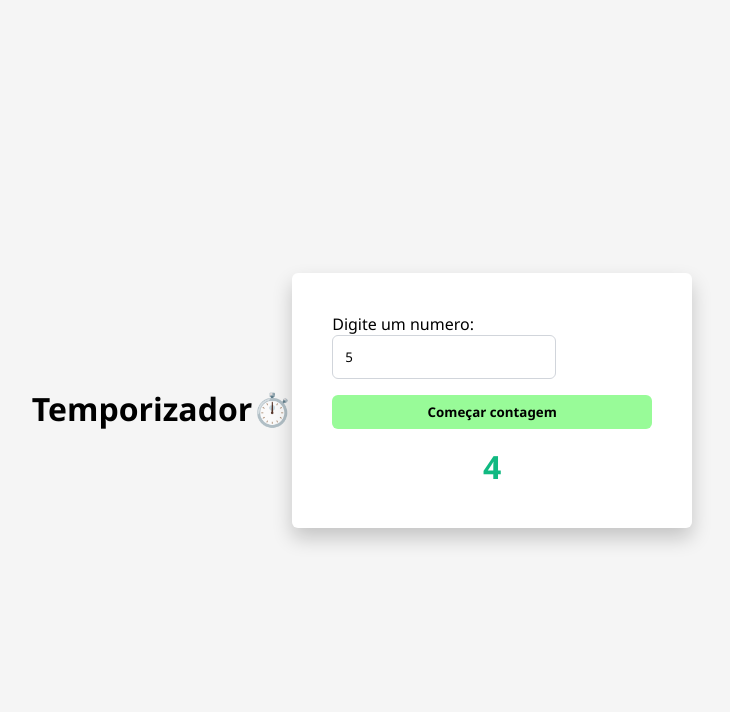
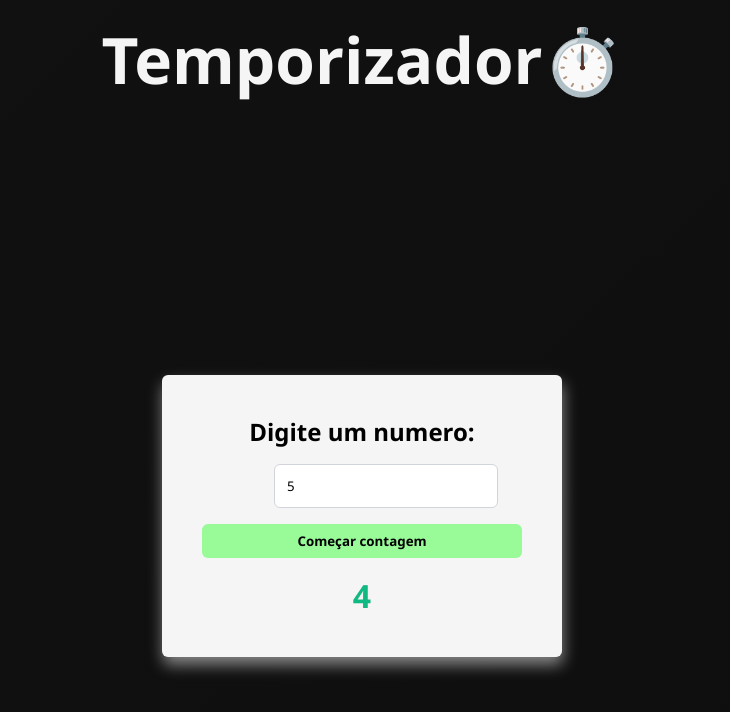
Before and after one commit to Lucas-RibeiroSilva/temporizador-js, a plain HTML site: page index.html in a window 1280 px wide. Both pictures are taken after typing "5" into the empty fields and a click on the button "Começar contagem". Shown: the whole page, without its empty margins (278-1008 px from the left). Drawn offline with Linux system fonts and the light colour scheme.

Commit message:
Add files via upload

```diff
--- a/index.html
+++ b/index.html
@@ -12,14 +12,16 @@
         <p>Temporizador⏱️</p>
     </div>
 
-    <form class="temporizador" id="temporizador">
+    <div class="quadrado">
+        <form class="temporizador" id="temporizador">
+            <p id="titulo-2">Digite um numero:</p>
+            <label for="number"></label>
+            <input type="number" min="1" id="tempo" placeholder="Exemplo: 10">
+            <button type="submit" id="btn-comecar">Começar contagem</button>
 
-        <label for="number">Digite um numero: </label>
-        <input type="number" id="tempo">
-        <button type="submit" id="btn-comecar">Começar contagem</button>
-
-        <div class="numero" id="numero"></div>
+            <div class="numero" id="numero"></div>
     </form>
+    </div>
 
     <script src="script.js"></script>
 </body>
--- a/script.js
+++ b/script.js
@@ -6,13 +6,18 @@ document.addEventListener('DOMContentLoaded', () => {
         event.preventDefault();
         const tempo = document.getElementById('tempo').value
 
-        function diminuirtempo(tempo){
+        function diminuirtempo(tempo,tempoInicial){
             timer = setInterval (() => {
             if(tempo <= 0){
                 parartempo(timer);
+            }else if(tempo <= (tempoInicial/2)){
+                cor = "#d3851fff"
+                console.log(tempo),
+                mostrarNumero(tempo,cor),
+                tempo --- 1;
             }else{
                 console.log(tempo),
-                cor = "green"
+                cor = "#10b981"
                 mostrarNumero(tempo,cor),
                 tempo --- 1;
             }
@@ -22,18 +27,19 @@ document.addEventListener('DOMContentLoaded', () => {
         function parartempo(timer){
             setTimeout(() => {
                 clearInterval(timer);
-                console.log("Acabou o tempo")
-                cor = "red"
-                mostrarNumero("Acabou o tempo",cor)
+                console.log("Acabou o tempo!")
+                cor = "#b91010ff"
+                mostrarNumero("Acabou o tempo!",cor)
             }, 0);
         }
 
         function mostrarNumero(recebido,cor){
             document.getElementById("numero").textContent = recebido;
-            document.getElementById("numero").style.color =  cor === "red" ? "red" : "#10b981";
+            document.getElementById("numero").style.color =  cor;
         }
 
-        diminuirtempo(tempo)
+        tempoInicial = tempo;
+        diminuirtempo(tempo,tempoInicial)
     })
 
 })
--- a/style.css
+++ b/style.css
@@ -6,31 +6,45 @@
 }
 
 body{
-    background-color: whitesmoke;
+    background: linear-gradient(135deg, #111111, #0e0e0e);
     height: 100vh;
-    display: flex;
-    align-items: center;
-    justify-content: center;
 }
-
-p{
+#titulo{
     margin-top: 1rem;
-    font-size: 2rem;
+    font-size: 4rem;
     text-align: center;
     min-height: 1.2rem;
     font-weight: bold;
+    margin-top: 1rem;
+    margin-bottom: 17rem;
+    color: whitesmoke;
+}
+
+#titulo-2{
+    font-weight: bold;
+    text-align: center;
+    margin-bottom: 1rem;
+    font-size: 1.5rem;
+}
+
+.quadrado{
+    display: flex;
+    justify-content: center;
+    align-items: center;
 }
 
 .temporizador{
-    background-color: white;
+    background-color: whitesmoke;
     padding: 2.5rem;
     border-radius: 6px;
-    box-shadow: 0 10px 20px rgb(0, 0, 0, 0.20);
+    box-shadow: 1px 8px 15px rgb(135, 135, 136);
     width: 100%;
     max-width: 400px;
 }
 
+
 input{
+    margin-left: 4.5rem;
     padding: 0.75rem;
     border: 1px solid #d1d5db;
     border-radius: 6px;
```
